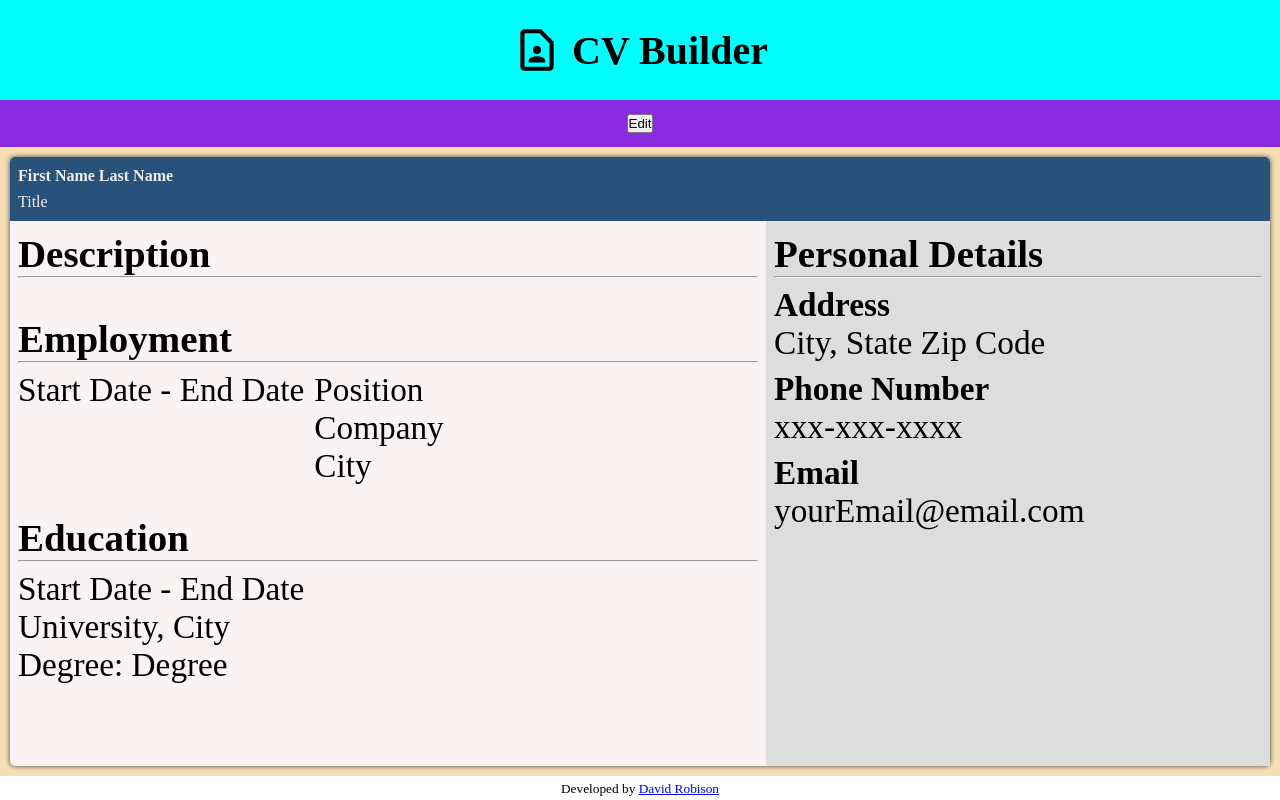
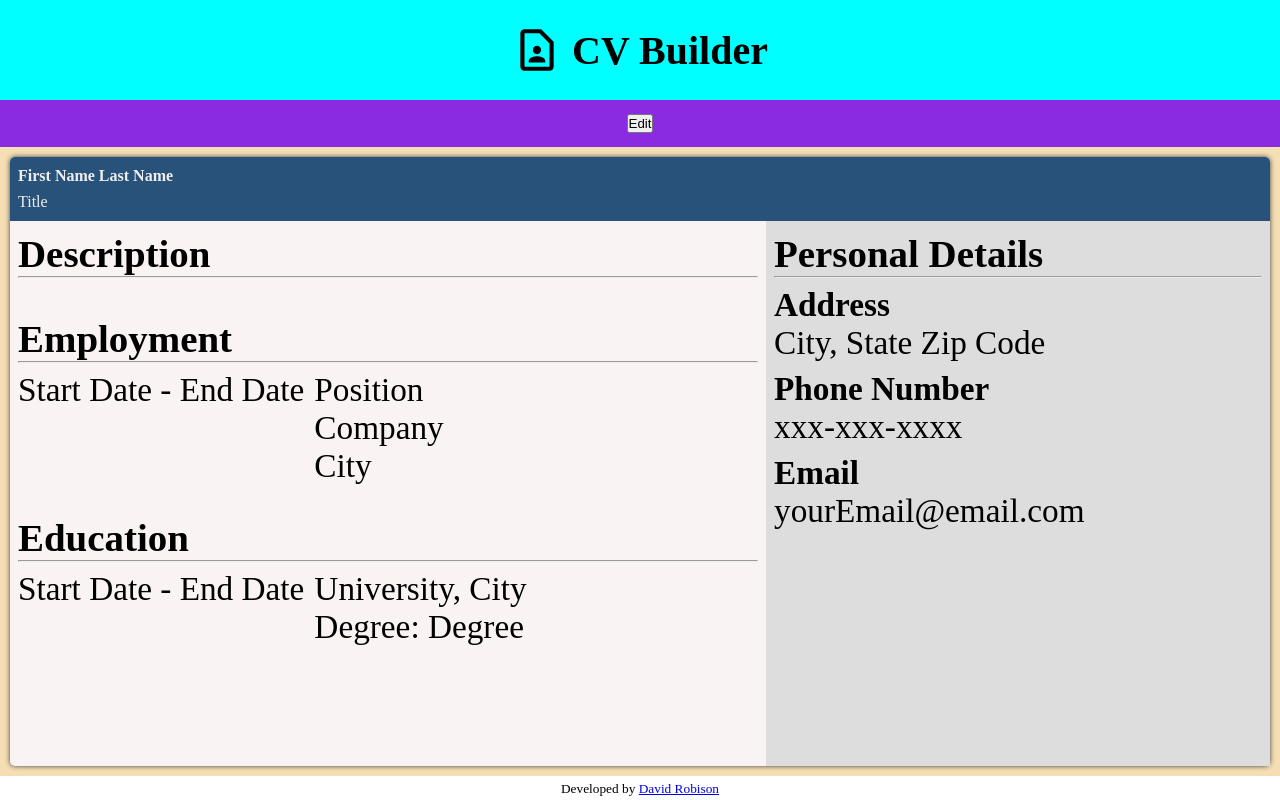
Before and after one commit to robisonwebdev/CV-Application, a React (Create React App) app: page / in a window 1280 px wide. Both pictures are taken after a click on the button "Preview". Built offline with nearby package versions, Linux system fonts and the light colour scheme.

Commit message:
Setup initial flex, height, and width for .education_information

```diff
--- a/src/styles/Main/Preview/PreviewEducation.css
+++ b/src/styles/Main/Preview/PreviewEducation.css
@@ -7,3 +7,11 @@
     height: auto;
     width: 100%;
 }
+
+.education_information {
+    display: flex;
+    gap: 10px;
+
+    height: auto;
+    width: 100%;
+}
```
